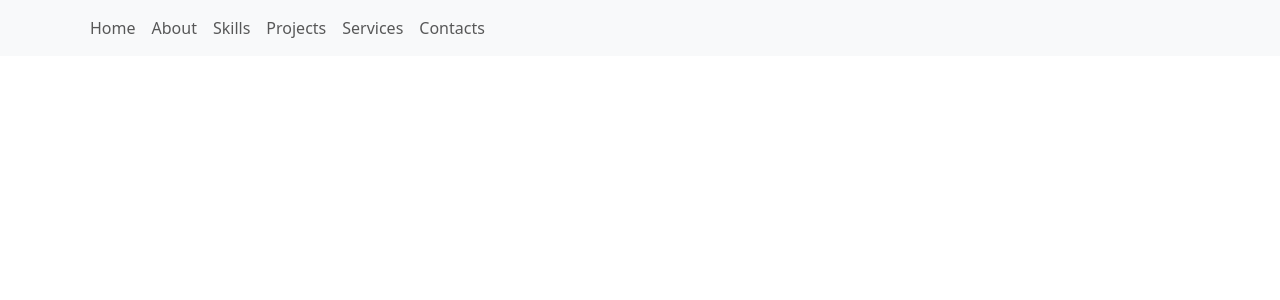
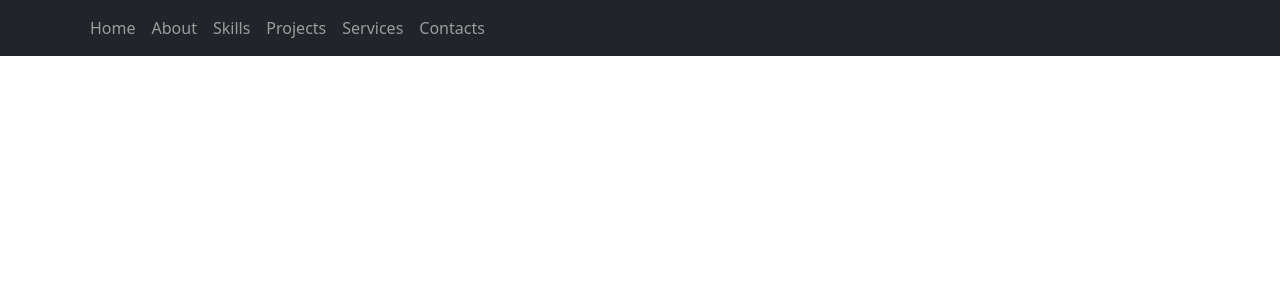
Before and after one commit to Kavithma-Thushal/My-Portfolio-React, a React (Create React App) app: page / in a window 1280 px wide. Shown: the top 300 px of the page. Built offline with nearby package versions, Linux system fonts and the light colour scheme.

Commit message:
Navigation Bar segment Added

```diff
--- a/src/components/NavigationBar.jsx
+++ b/src/components/NavigationBar.jsx
@@ -2,7 +2,7 @@ import { Container, Navbar, Nav } from 'react-bootstrap';
 
 export default function NavigationBar() {
     return (
-        <Navbar expand="lg" className="bg-body-tertiary">
+        <Navbar expand="sm" bg="dark" data-bs-theme="dark">
             <Container>
                 <Navbar.Collapse>
                     <Nav className="me-auto">
```
